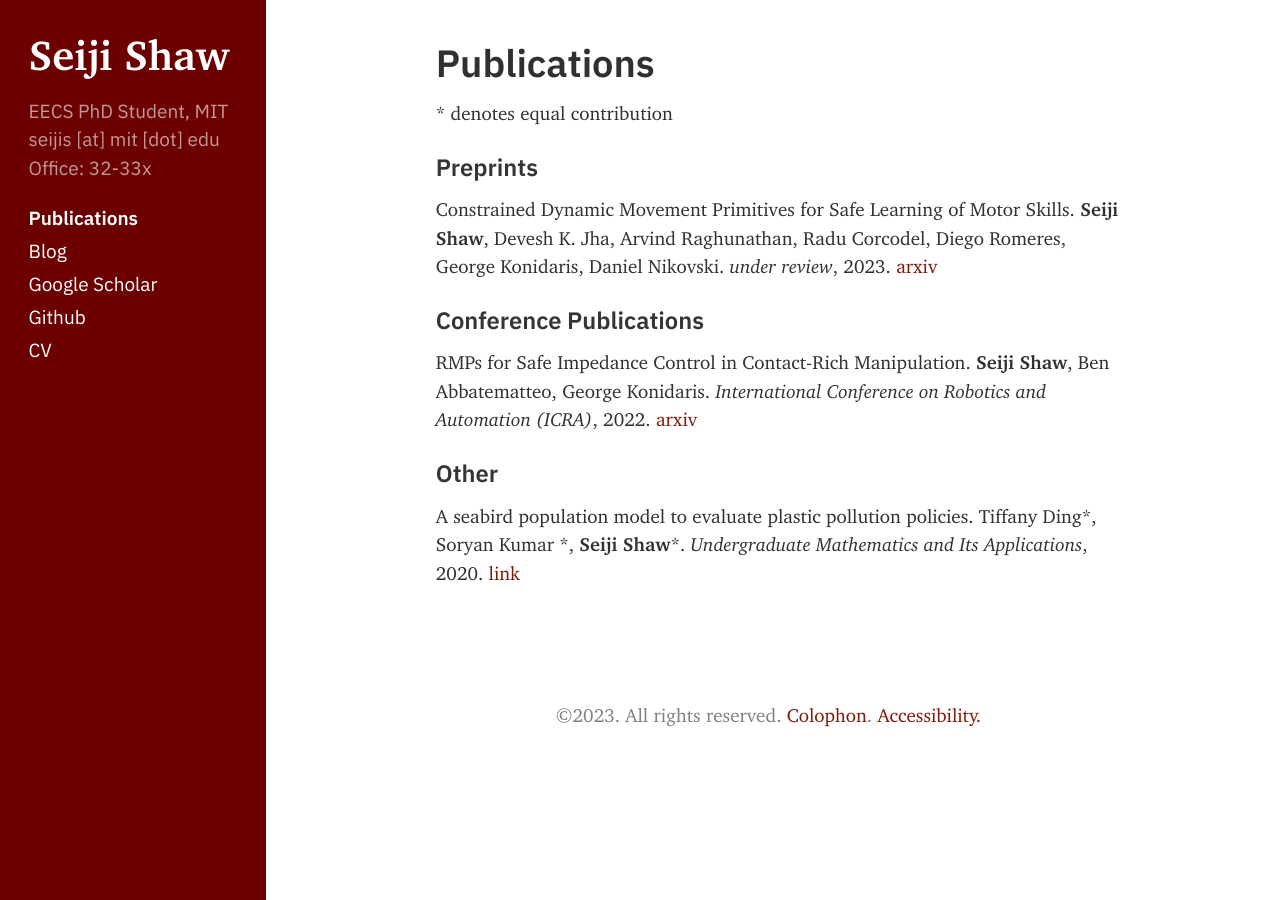
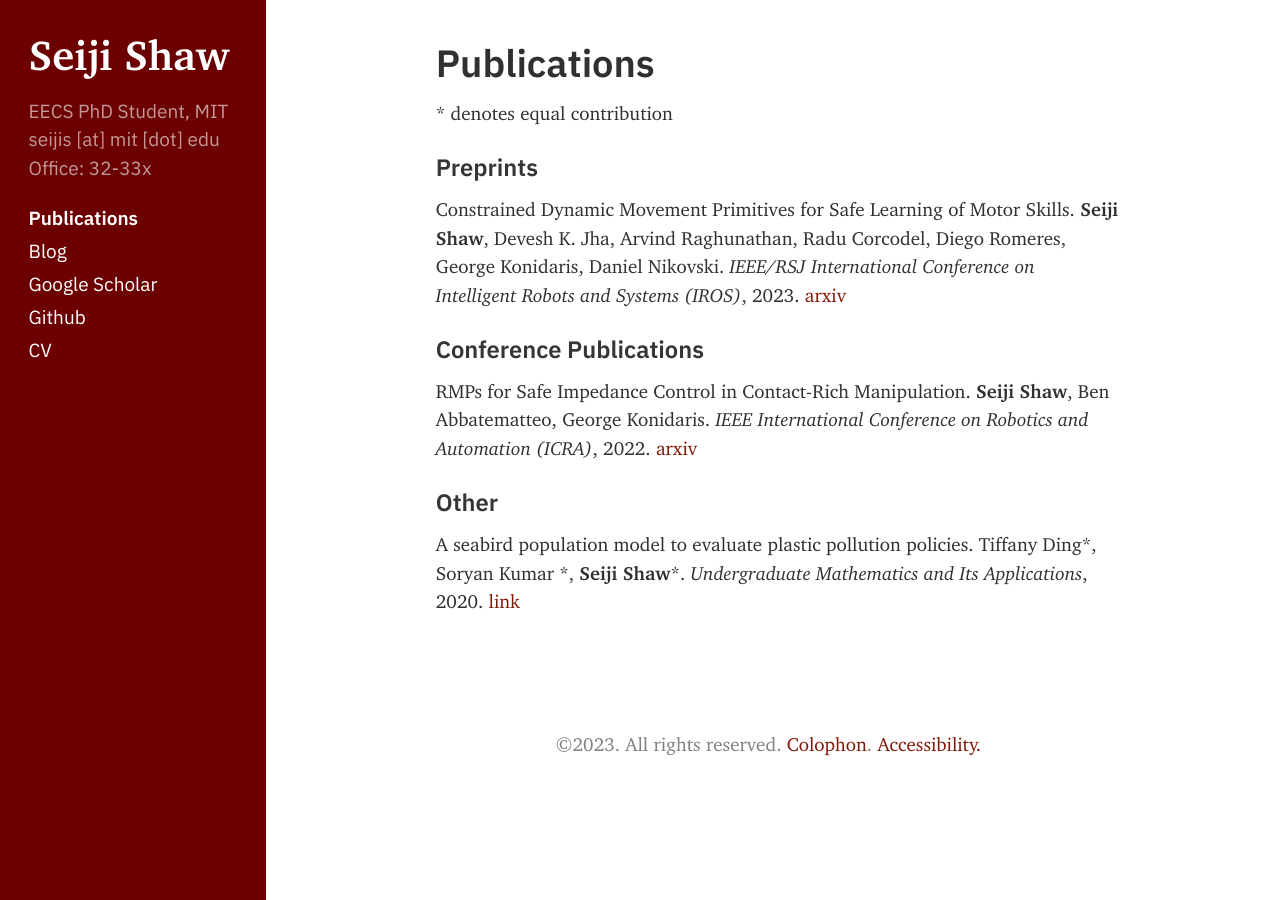
Before and after one commit to sageshoyu/sageshoyu.github.io, a Jekyll site: the page built from docs/publications.md, in a window 1280 px wide. Built offline with Jekyll 4.4.1, drawn with Linux system fonts in a browser that asks for light colours; nearby versions of some CDN libraries.

Commit message:
made it to iros!

```diff
--- a/docs/publications.md
+++ b/docs/publications.md
@@ -8,12 +8,12 @@ norandombanner: true
 \* denotes equal contribution
 
 ### Preprints
-Constrained Dynamic Movement Primitives for Safe Learning of Motor Skills. **Seiji Shaw**, Devesh K. Jha, Arvind Raghunathan, Radu Corcodel, Diego Romeres, George Konidaris, Daniel Nikovski. *under review*, 2023.
+Constrained Dynamic Movement Primitives for Safe Learning of Motor Skills. **Seiji Shaw**, Devesh K. Jha, Arvind Raghunathan, Radu Corcodel, Diego Romeres, George Konidaris, Daniel Nikovski. *IEEE/RSJ International Conference on Intelligent Robots and Systems (IROS)*, 2023.
 [arxiv](https://arxiv.org/abs/2209.14461)
 
 
 ### Conference Publications
-RMPs for Safe Impedance Control in Contact-Rich Manipulation. **Seiji Shaw**, Ben Abbatematteo, George Konidaris. *International Conference on Robotics and Automation (ICRA)*, 2022.
+RMPs for Safe Impedance Control in Contact-Rich Manipulation. **Seiji Shaw**, Ben Abbatematteo, George Konidaris. *IEEE International Conference on Robotics and Automation (ICRA)*, 2022.
 [arxiv](https://arxiv.org/abs/2109.12103)
 
 ### Other
```
